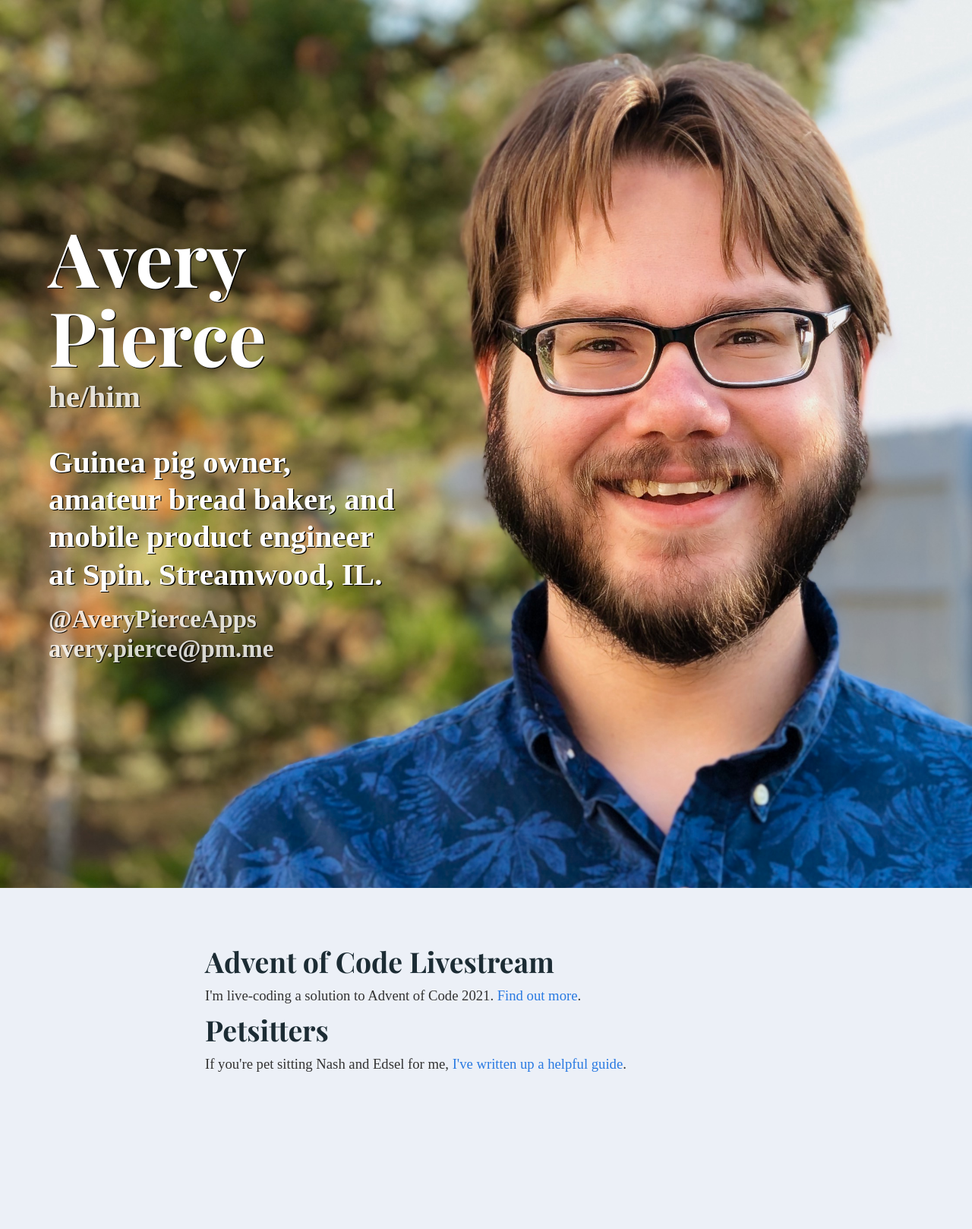
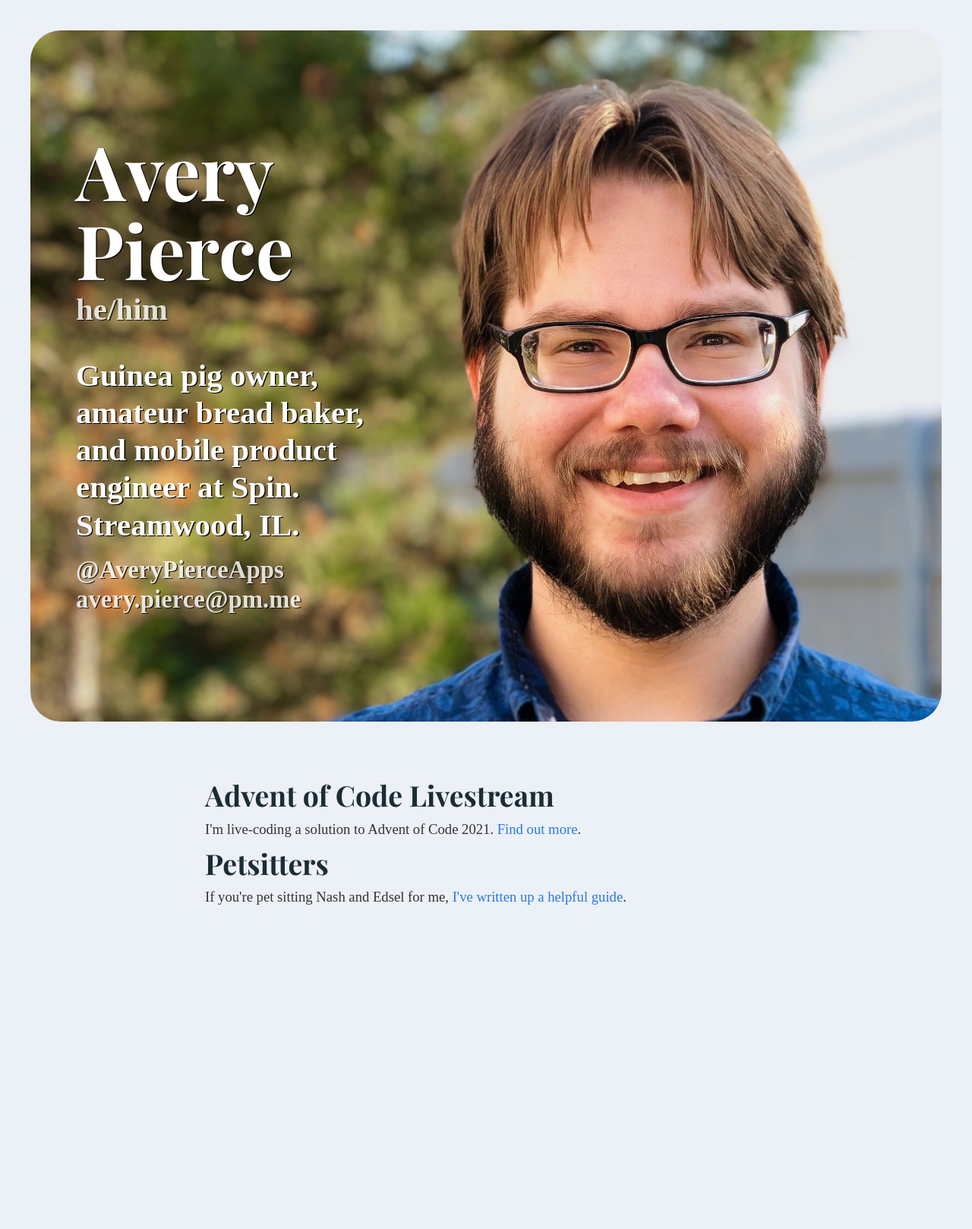
Before and after one commit to avery-pierce/averypierce.me, a Jekyll site: the page index.html, which Jekyll copies as it is, in a window 1280 px wide. Shown: the whole page at 76% size. Built offline with Jekyll 4.4.1, drawn with Linux system fonts in a browser that asks for light colours; some web fonts are replaced; after the commit the page ends 1398 px from its top, so only the background shows below that.

Commit message:
Add custom styles to homepage to fix issue on xlarge displays

```diff
--- a/Gemfile
+++ b/Gemfile
@@ -27,3 +27,6 @@ end
 
 # Performance-booster for watching directories on Windows
 gem "wdm", "~> 0.1.1", :platforms => [:mingw, :x64_mingw, :mswin]
+
+
+gem "webrick", "~> 1.7"
--- a/_sass/minima/homepage-styles.scss
+++ b/_sass/minima/homepage-styles.scss
@@ -31,10 +31,18 @@ header {
   }
 
   @media screen and (min-width: $on-xlarge) {
-    padding: 23% 5%;
+    box-sizing: border-box;
+    width: 1200px;
+    border-radius: 40px;
+
+    display: block;
+    margin-left: auto;
+    margin-right: auto;
+    margin-top: 40px;
+
+    padding: 140px 60px;
     font-size: 2.2em;
   }
-
 
   .container {
     width: 40%;
```
Also changed, not shown: Gemfile.lock.
